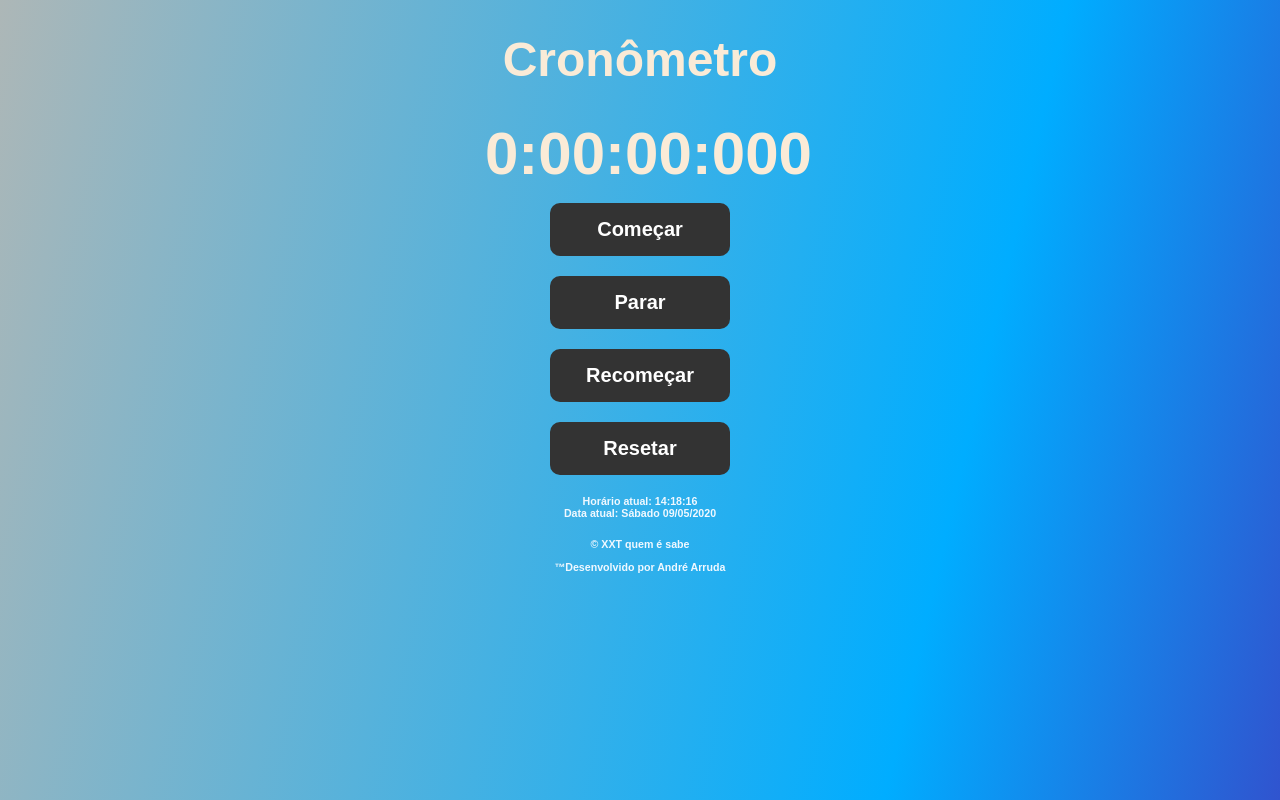
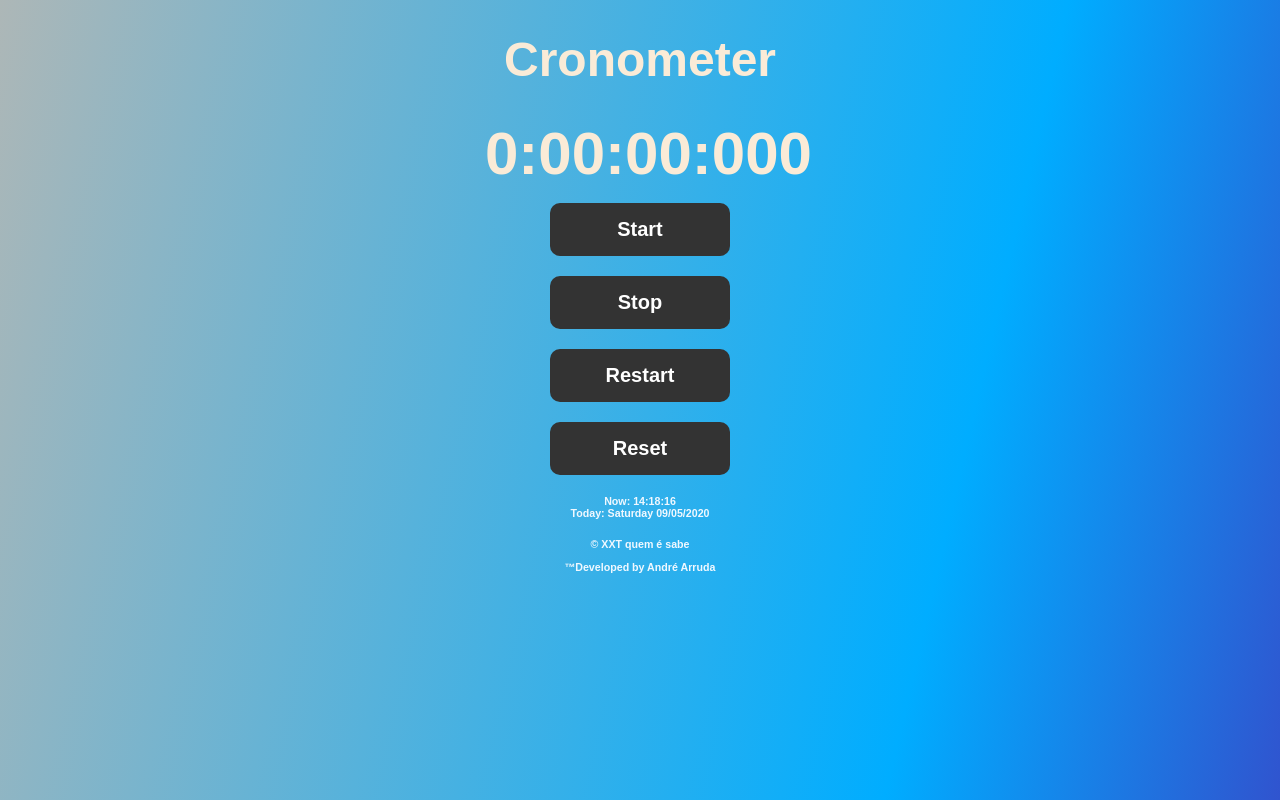
Before and after one commit to andre23arruda/cronometer, a plain HTML site: page index.html in a window 1280 px wide. Drawn offline with Linux system fonts and the light colour scheme.

Commit message:
Add files via upload

```diff
--- a/index.html
+++ b/index.html
@@ -4,20 +4,20 @@
         <meta charset="UTF-8">
         <meta name="viewport" content="width=device-width, initial-scale=1.0">
         <meta http-equiv="X-UA-Compatible" content="ie=edge">
-        <title>Cronômetro</title>
+        <title>Cronometer</title>
         <link rel="stylesheet" href="CSS/style.css">
         <link rel="shortcut icon" href='assets/alarm.ico' type="image/x-icon" />
     </head>
     <body onload="time_now(); date_now()">
         <header>
-            <h1>Cronômetro</h1>
+            <h1>Cronometer</h1>
             <h2 id="id_cron">0:00:00:000</h2>
         </header>
         <div id="botoes1">
-            <a class="b" onclick="start()">Começar</a>
-            <a class="b" id="botao_parar" onclick="stop()">Parar</a>
-            <a class="b" onclick="restart()">Recomeçar</a>
-            <a class="b" onclick="reset()">Resetar</a>
+            <a class="b" onclick="start()">Start</a>
+            <a class="b" id="botao_parar" onclick="stop()">Stop</a>
+            <a class="b" onclick="restart()">Restart</a>
+            <a class="b" onclick="reset()">Reset</a>
         </div>
             <section id="id_tempo">
             <div id="div_tempo"></div>
@@ -25,7 +25,7 @@
         </section>
         <footer>
             <p>&copy; XXT quem é sabe</p>
-            <p>&trade;Desenvolvido por André Arruda</p>
+            <p>&trade;Developed by André Arruda</p>
         </footer>
         <script src="scripts/script.js"></script>
     </body>
--- a/scripts/script.js
+++ b/scripts/script.js
@@ -1,26 +1,29 @@
+var t1
+var t2
+
 function time_now(){
     var d = new Date()
     var segundos = ('0' + d.getSeconds()).slice(-2)
     var minutos = ('0' +  d.getMinutes()).slice(-2)
     var horas = ('0' + d.getHours()).slice(-2)
-    var hora = `Horário atual: ${horas}:${minutos}:${segundos}`
+    var hora = `Now: ${horas}:${minutos}:${segundos}`
 
     document.getElementById('div_tempo').innerHTML = hora
 
-    setTimeout("time_now()", 1000)  // executa a cada 1 segundo
+    t1 = setTimeout("time_now()", 1000)  // executa a cada 1 segundo
 }
 
 function date_now(){
-    var week_days = ["Domingo", "Segunda-feira", "Terça-feira",
-                     "Quarta-feira", "Quinta-feira",
-                     "Sexta-feira", "Sábado"]
+    var week_days = ["Sunday", "Monday", "Tuesday",
+                     "Wednesday", "Thursday",
+                     "Friday", "Saturday"]
     var d = new Date()
     var d_semana = week_days[d.getDay()]
     var dia = ('0' + d.getDate()).slice(-2)
     var mes = ('0' + (d.getMonth() + 1)).slice(-2)
 
     var div_data = document.getElementById('div_data')
-    div_data.innerHTML = `Data atual: ${d_semana} ${dia}/${mes}/${d.getFullYear()}`
+    div_data.innerHTML = `Today: ${d_semana} ${dia}/${mes}/${d.getFullYear()}`
 }
 
 
@@ -48,7 +51,7 @@ function get_time(){
     resultstr[2] = ('0' + result[2]).slice(-2)
     id_cron.innerHTML = `${result[3]}:${resultstr[2]}:${resultstr[1]}:${resultstr[0]}`
 
-    setTimeout("get_time()", 1) // executa a funcao a cada milissegunda
+    t2 = setTimeout("get_time()", 1) // executa a funcao a cada milissegunda
 }
 
 function time_update(t_now, t_old){
@@ -88,6 +91,7 @@ function reset(){
 
 function stop(){
     document.getElementById('botao_parar').value = true
+    clearTimeout(t2)
 }
 
 function restart(){
```
Also changed, not shown: CSS/style.css (line endings or trailing spaces).
